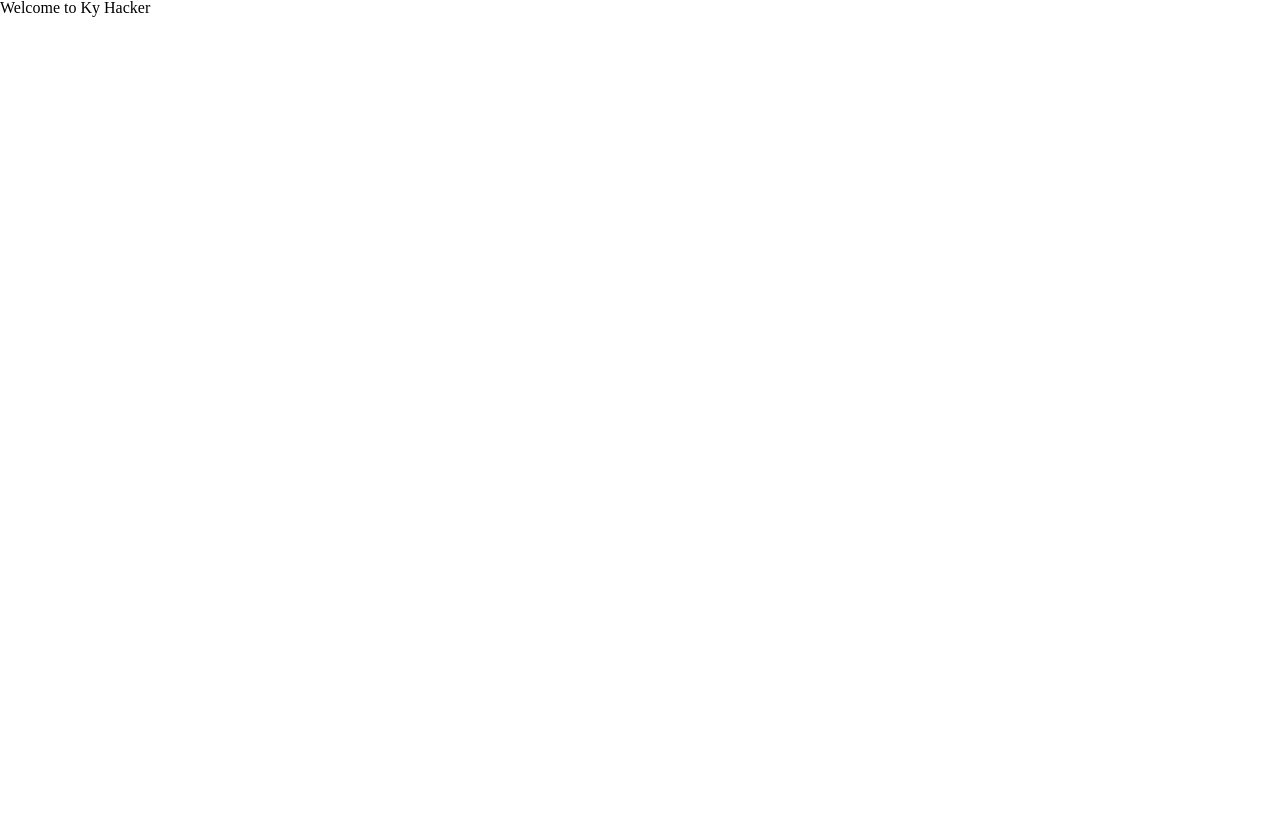
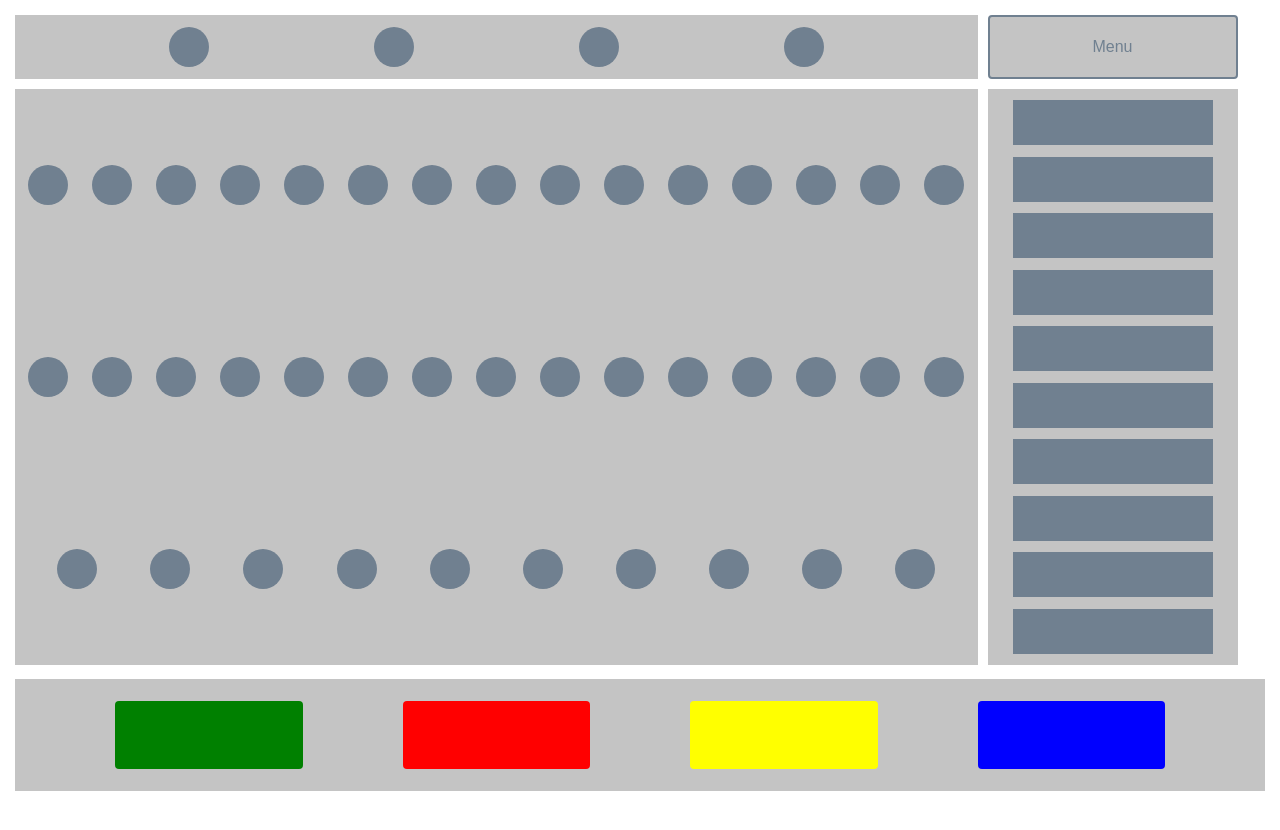
Before and after one commit to Jameson13B/Ky-Hacker, a React (Create React App) app: page / in a window 1280 px wide. Before the commit the page ends 800 px from the top, so only its background shows below. Built offline with nearby package versions, Linux system fonts and the light colour scheme.

Commit message:
Added boards and menu button

```diff
--- a/src/App.js
+++ b/src/App.js
@@ -1,16 +1,74 @@
 import { useReducer } from 'react'
 import { defaultState, reducer } from './stateConfig'
 
+import { GuessesBoard } from './components/GuessesBoard'
+import { StatusBoard } from './components/StatusBoard'
+import { DecodingBoard } from './components/DecodingBoard'
+import { Node } from './components/Node'
+import { Button } from './components/Button'
+
 const App = () => {
   const [state, dispatch] = useReducer(reducer, defaultState)
+  const styles = getStyles()
 
   return (
     <div className="App">
-      <header className="App-header">
-        <h1>Welcome to Ky Hacker</h1>
-      </header>
+      <div style={styles.container}>
+        <div style={styles.one}>
+          <div style={styles.code}>
+            {[...Array(4)].map((_, i) => (
+              <Node key={i} />
+            ))}
+          </div>
+          <GuessesBoard />
+        </div>
+        <div style={styles.two}>
+          <Button style={styles.menuButton}>Menu</Button>
+          <StatusBoard />
+        </div>
+        <div style={styles.three}>
+          <DecodingBoard difficulty={state.difficulty} />
+        </div>
+      </div>
     </div>
   )
 }
 
+const getStyles = () => ({
+  container: {
+    display: 'flex',
+    flexWrap: 'wrap',
+    height: '100vh',
+    padding: 15,
+  },
+  one: {
+    width: '77%',
+    height: '80%',
+  },
+  code: {
+    alignItems: 'center',
+    background: '#C4C4C4',
+    display: 'flex',
+    justifyContent: 'space-evenly',
+    height: '10%',
+    marginBottom: 10,
+  },
+  two: {
+    marginLeft: 10,
+    height: '80%',
+    width: '20%',
+  },
+  menuButton: {
+    border: '2px solid',
+    borderColor: 'slategray',
+    height: '10%',
+    width: '100%',
+    marginBottom: 10,
+  },
+  three: {
+    height: '14%',
+    width: '100%',
+  },
+})
+
 export default App
```
